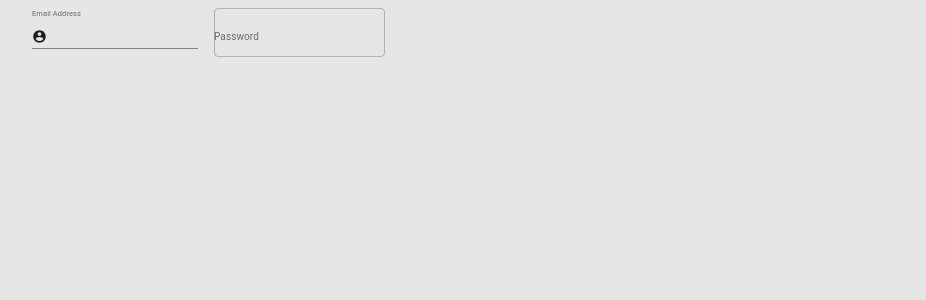
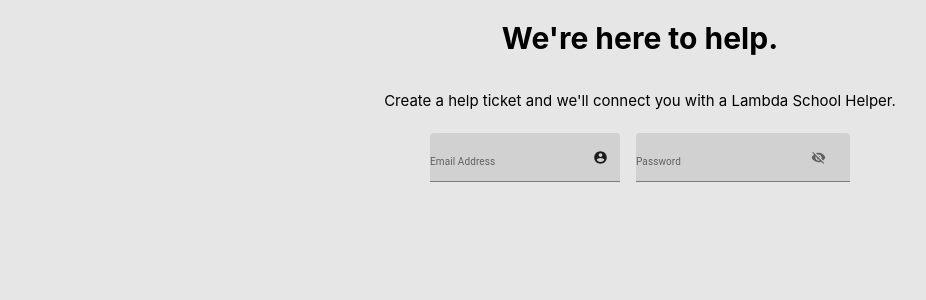
Before and after one commit to DevDeskQueue3/React, a React (Create React App) app: page /student/login in a window 1280 px wide. Shown: the top 300 px of the page, without its empty margins (0-926 px from the left). Built offline with nearby package versions, Linux system fonts and the light colour scheme.

Commit message:
added more form styling

```diff
--- a/src/components/student/Login.js
+++ b/src/components/student/Login.js
@@ -5,7 +5,7 @@
     FormControl,
     InputLabel,
     Input,
-    TextField,
+    FilledInput,
     IconButton,
     makeStyles,
     InputAdornment
@@ -56,12 +56,14 @@
     return (
         <>
             <Container className='login-wrapper'>
+                <h1>We're here to help.</h1>
+                <p>Create a help ticket and we'll connect you with a Lambda School Helper.</p>
                 <form className='login-form' onSubmit={handleSubmit}>
                     <FormControl className={classes.margin}>
                         <InputLabel htmlFor='email-input'>Email Address</InputLabel>
-                        <Input id='email-input'
-                            startAdornment={
-                                <InputAdornment position='start'>
+                        <FilledInput id='email-input'
+                            endAdornment={
+                                <InputAdornment position='end'>
                                     <AccountCircle />
                                 </InputAdornment>
                             }
@@ -69,7 +71,7 @@
                     </FormControl>
                     <FormControl className={classes.margin}>
                         <InputLabel htmlFor='password-input'>Password</InputLabel>
-                        <TextField id='password-input'
+                        <FilledInput id='password-input'
                                variant='outlined'
                                type={showPassword ? 'text' : 'password'}
                                value={loginData.password}
--- a/src/components/student/student.css
+++ b/src/components/student/student.css
@@ -3,5 +3,6 @@
     height: 100%;
     display: flex;
     flex-direction: column;
+    align-items: center;
     font-size: 1.5rem;
 }
```
